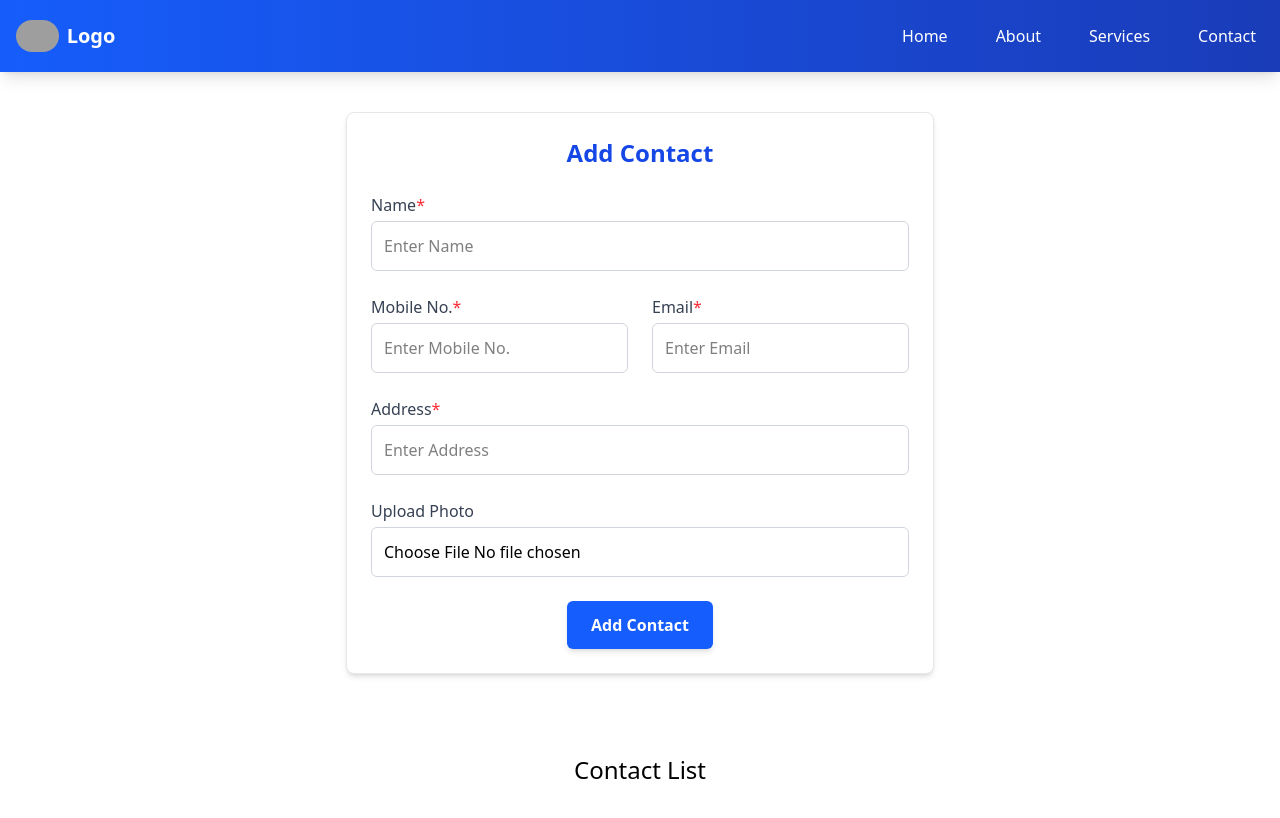
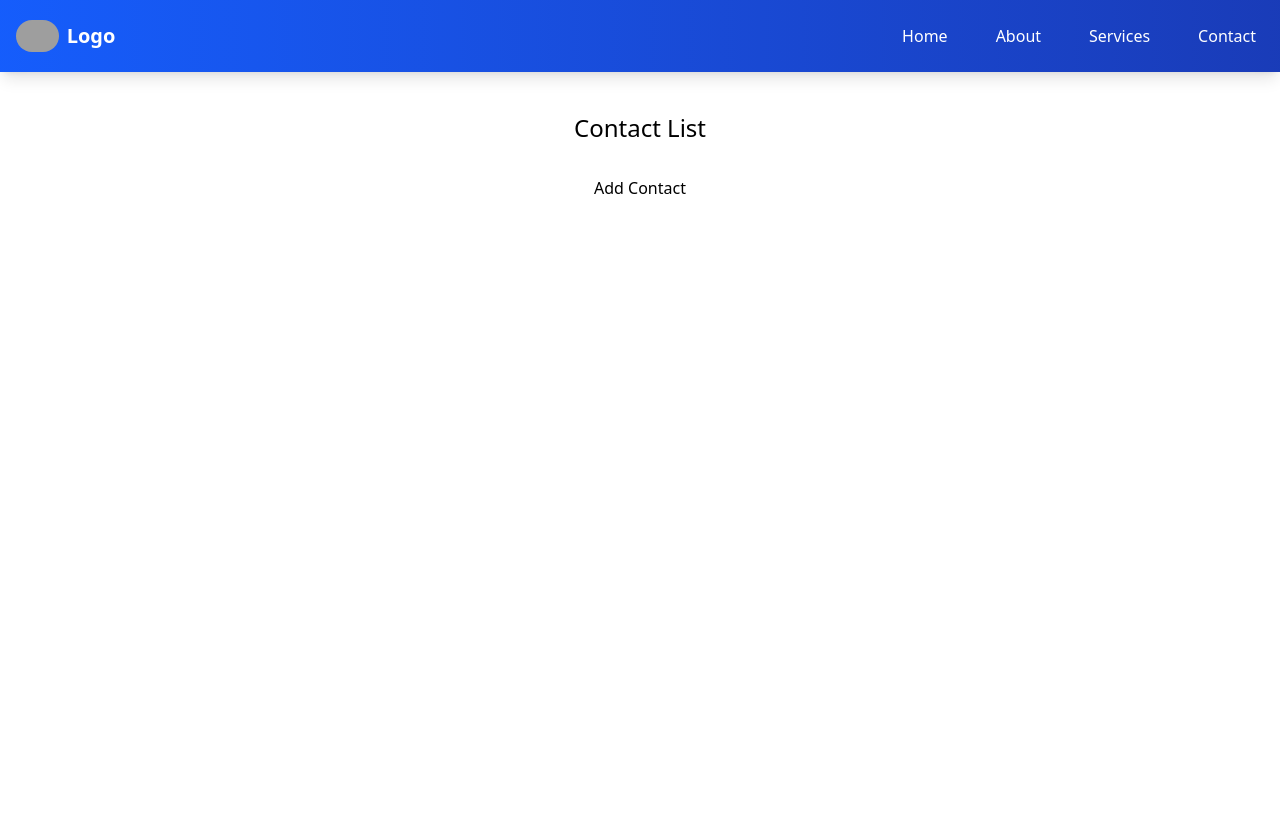
Before and after one commit to Yash28060/contact-app, a React (Vite) app: page / in a window 1280 px wide. Shown: the top 818 px of the page. Built offline with nearby package versions, Linux system fonts and the light colour scheme; grey boxes are pictures that could not be loaded.

Commit message:
Updated contact components with consistent property names and improved delete functionality

```diff
--- a/package.json
+++ b/package.json
@@ -14,6 +14,7 @@
     "idb": "^8.0.2",
     "react": "^19.0.0",
     "react-dom": "^19.0.0",
+    "react-router-dom": "^7.4.0",
     "tailwindcss": "^4.0.14"
   },
   "devDependencies": {
--- a/src/components/AddContact.jsx
+++ b/src/components/AddContact.jsx
@@ -5,7 +5,7 @@ class AddContact extends React.Component {
   state = {
     name: "",
     email: "",
-    mobile: "",
+    number: "",
     address: "",
     avatar: null, // Store file object
     previewUrl: null, // Image preview before saving
@@ -33,7 +33,12 @@ class AddContact extends React.Component {
 
   add = async (e) => {
     e.preventDefault();
-    if (!this.state.name || !this.state.email || !this.state.mobile || !this.state.address) {
+    if (
+      !this.state.name ||
+      !this.state.email ||
+      !this.state.number ||
+      !this.state.address
+    ) {
       alert("All fields with * are mandatory!");
       return;
     }
@@ -49,7 +54,7 @@ class AddContact extends React.Component {
       id: contactId,
       name: this.state.name,
       email: this.state.email,
-      mobile: this.state.mobile,
+      number: this.state.number,
       address: this.state.address,
       avatar: imageUrl, // Store base64 data
     };
@@ -60,7 +65,7 @@ class AddContact extends React.Component {
     this.setState({
       name: "",
       email: "",
-      mobile: "",
+      number: "",
       address: "",
       avatar: null,
       previewUrl: null,
@@ -100,15 +105,15 @@ class AddContact extends React.Component {
 
             {/* Mobile */}
             <div className="flex flex-col grid-cols-2">
-              <label htmlFor="mobile" className="text-gray-700 font-medium">
-                Mobile No.<span className="text-red-500">*</span>
+              <label htmlFor="number" className="text-gray-700 font-medium">
+                Phone No.<span className="text-red-500">*</span>
               </label>
               <input
                 type="tel"
-                id="mobile"
-                placeholder="Enter Mobile No."
-                value={this.state.mobile}
-                onChange={(e) => this.setState({ mobile: e.target.value })}
+                id="number"
+                placeholder="Enter Phone No."
+                value={this.state.number}
+                onChange={(e) => this.setState({ number: e.target.value })}
                 className="border border-gray-300 rounded-md p-3 mt-1 outline-none hover:border-blue-500 hover:ring-1 hover:ring-blue-400"
               />
             </div>
--- a/src/components/App.jsx
+++ b/src/components/App.jsx
@@ -4,6 +4,7 @@ import { openDB } from "idb";
 import Header from "./Header";
 import ContactList from "./ContactList";
 import AddContact from "./AddContact";
+import { BrowserRouter as Router, Route, Routes } from "react-router-dom";
 
 const Local_Storage_Key = "contacts";
 
@@ -44,6 +45,17 @@ function App() {
     setContacts([...contacts, contact]);
     await saveToIndexedDB(contact); // Save to IndexedDB
   };
+  const deleteContactHandler = async (id) => {
+    const newContactList = contacts.filter((contact) => {
+      return contact.id !== id;
+    });
+    setContacts(newContactList);
+    const db = await initDB();
+    const tx = db.transaction("contacts", "readwrite");
+    const store = tx.objectStore("contacts");
+    await store.delete(id);
+    await tx.done;
+  };
 
   // Load contacts from IndexedDB on app start
   useEffect(() => {
@@ -53,9 +65,29 @@ function App() {
   return (
     <>
       <div>
-        <Header />
-        <AddContact addContactHandler={addContactHandler} />
-        <ContactList contacts={contacts} />
+        <Router>
+          <Header />
+          <Routes>
+            <Route
+              path="/add"
+              element={<AddContact addContactHandler={addContactHandler} />}
+            />
+            <Route
+              path="/"
+              exact
+              element={
+                <ContactList
+                  contacts={contacts}
+                  deleteContactHandler={deleteContactHandler}
+                />}
+            />
+          </Routes>
+          {/* <AddContact addContactHandler={addContactHandler} /> */}
+          {/* <ContactList
+          contacts={contacts}
+          deleteContactHandler={deleteContactHandler}
+        /> */}
+        </Router>
       </div>
     </>
   );
--- a/src/components/ContactCard.jsx
+++ b/src/components/ContactCard.jsx
@@ -2,7 +2,7 @@ import React from "react";
 // import defaultUser from "/images/1.jpg";
 
 function ContactCard({ contact, deleteContact }) {
-  const { id, name, email, mobile, address, avatar } = contact;
+  const { id, name, email, number, address, avatar } = contact;
   return (
     <>
       <div
@@ -11,14 +11,6 @@ function ContactCard({ contact, deleteContact }) {
       >
         <div className="flex items-center justify-between mb-4">
           <div className="flex items-center space-x-3">
-            {/* <div className="w-12 h-12 bg-blue-500 rounded-full flex items-center justify-center text-white text-xl font-bold">
-              {name.charAt(0).toUpperCase()}
-            </div> */}
-           {/* <img
-            src={avatar || defaultUser}
-            alt={name}
-            className="w-12 h-12 rounded-full object-cover"
-          /> */}
           {avatar ? (
           <img
             src={avatar}
@@ -41,7 +33,7 @@ function ContactCard({ contact, deleteContact }) {
             </div>
           </div>
           <button
-            onClick={() => deleteContact(id)}
+            onClick={() => deleteContact(contact.id)}
             className="text-red-500 hover:text-red-700 transition-colors duration-200"
           >
             <svg
@@ -76,7 +68,7 @@ function ContactCard({ contact, deleteContact }) {
                 d="M3 5a2 2 0 012-2h3.28a1 1 0 01.948.684l1.498 4.493a1 1 0 01-.502 1.21l-2.257 1.13a11.042 11.042 0 005.516 5.516l1.13-2.257a1 1 0 011.21-.502l4.493 1.498a1 1 0 01.684.949V19a2 2 0 01-2 2h-1C9.716 21 3 14.284 3 6V5z"
               />
             </svg>
-            {mobile}
+            {number}
           </p>
           <p className="text-gray-600 flex items-center">
             <svg
--- a/src/components/ContactList.jsx
+++ b/src/components/ContactList.jsx
@@ -1,14 +1,22 @@
 import React from "react";
 import ContactCard from "./ContactCard";
+import { Link } from "react-router-dom";
 
-const ContactList = ({ contacts, deleteContact }) => {
+const ContactList = ({ contacts, deleteContactHandler }) => {
   return (
     <div className="ui main flex items-center justify-center flex-col py-10">
       <h3 className="text-2xl font-medium mb-8">Contact List</h3>
+      <Link to="/add">
+        <button className="mb-5">Add Contact</button>
+      </Link>
 
       <div className="grid grid-cols-1 md:grid-cols-2 lg:grid-cols-3 gap-6 w-full max-w-6xl px-4">
         {contacts.map((contact) => (
-          <ContactCard key={contact.id} contact={contact} deleteContact={deleteContact} />
+          <ContactCard
+            key={contact.id}
+            contact={contact}
+            deleteContact={deleteContactHandler}
+          />
         ))}
       </div>
     </div>
```
Also changed, not shown: 1 other file (tests, documents, lock files or other folders).
